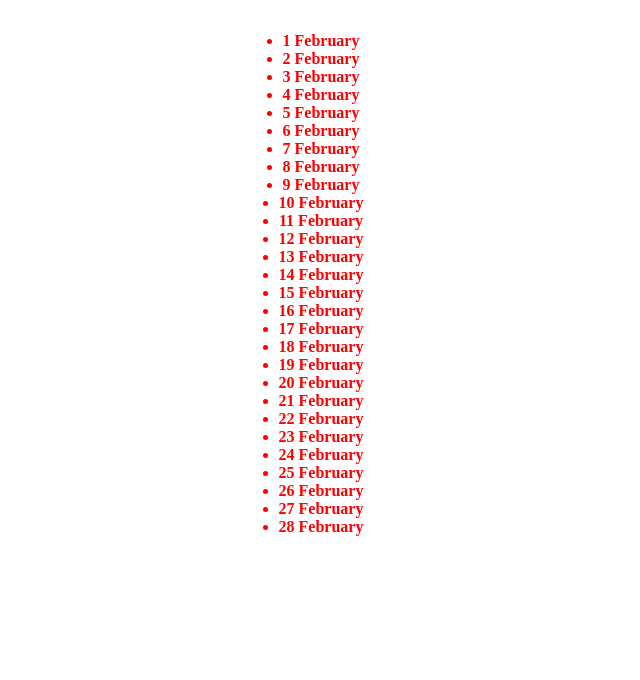
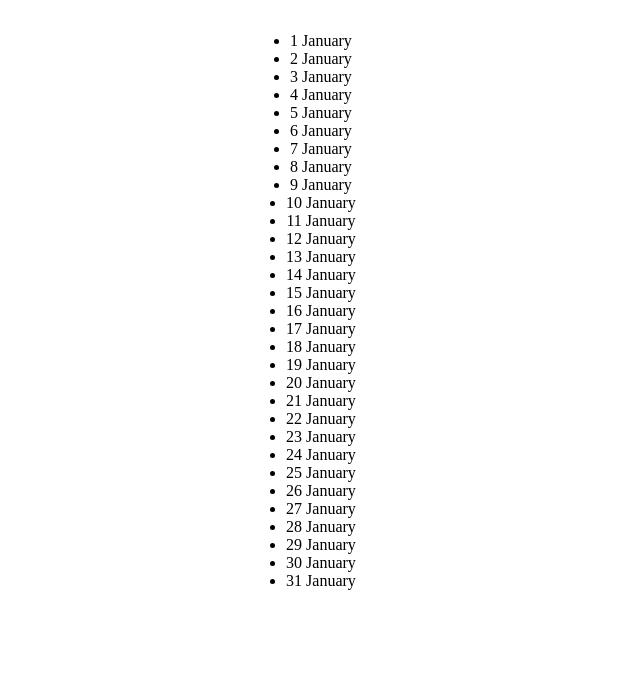
Before and after one commit to FreekAlberti/ajax-ex-calendar, a plain HTML site: page index.html in a window 1280 px wide. Shown: the part 120-800 px from the top of the page, without its empty margins (319-959 px from the left). Drawn offline with nearby package versions, Linux system fonts and the light colour scheme; no server answers.

Commit message:
attributo data

```diff
--- a/index.html
+++ b/index.html
@@ -27,14 +27,12 @@
   </div>
 
   <script id="entry-template2" type="text/x-handlebars-template">
-    <ul class="giorni-del-mese">
-      <li class="day holiday">{{giorno}} {{mese}}</li>
-    </ul>
+      <li class="day" data-data="{{data}}">{{giorno}} {{mese}}</li>
   </script>
 
-  <div id="calendario">
+  <ul id="calendario" class="giorni-del-mese">
 
-  </div>
+  </ul>
 
   <script src="js/script.js" charset="utf-8"></script>
 </body>
--- a/js/script.js
+++ b/js/script.js
@@ -7,7 +7,7 @@
 
 $(document).ready(function() {
 
-  var dataInizio = "2018-02-01";
+  var dataInizio = "2018-01-01";
   var giorniMese = moment(dataInizio).daysInMonth();
 
   $.ajax(
@@ -23,7 +23,7 @@ $(document).ready(function() {
     }
   );
 
-  // handlebars
+  // handlebars1
 
   var source1 = $("#entry-template1").html();
   var template1 = Handlebars.compile(source1);
@@ -36,13 +36,17 @@ $(document).ready(function() {
 
   $("#headerCalendario").append(html1);
 
+  // handlebars2
+
   var source2 = $("#entry-template2").html();
   var template2 = Handlebars.compile(source2);
 
   for (var i = 1; i <= giorniMese; i++) {
+    var data = moment(dataInizio).format("YYYY") + "-" + moment(dataInizio).format("MM") + "-" + i;
     var context2 = {
       "giorno" : i,
-      "mese" : moment(dataInizio).format("MMMM")
+      "mese" : moment(dataInizio).format("MMMM"),
+      "data" : data
     };
 
     var html2 = template2(context2);
```
